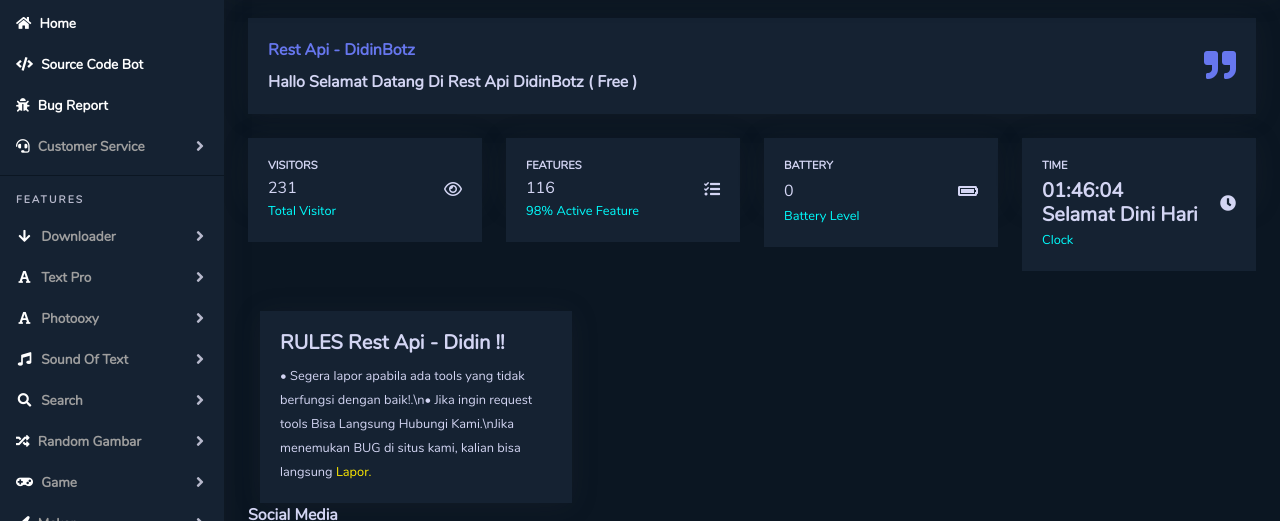
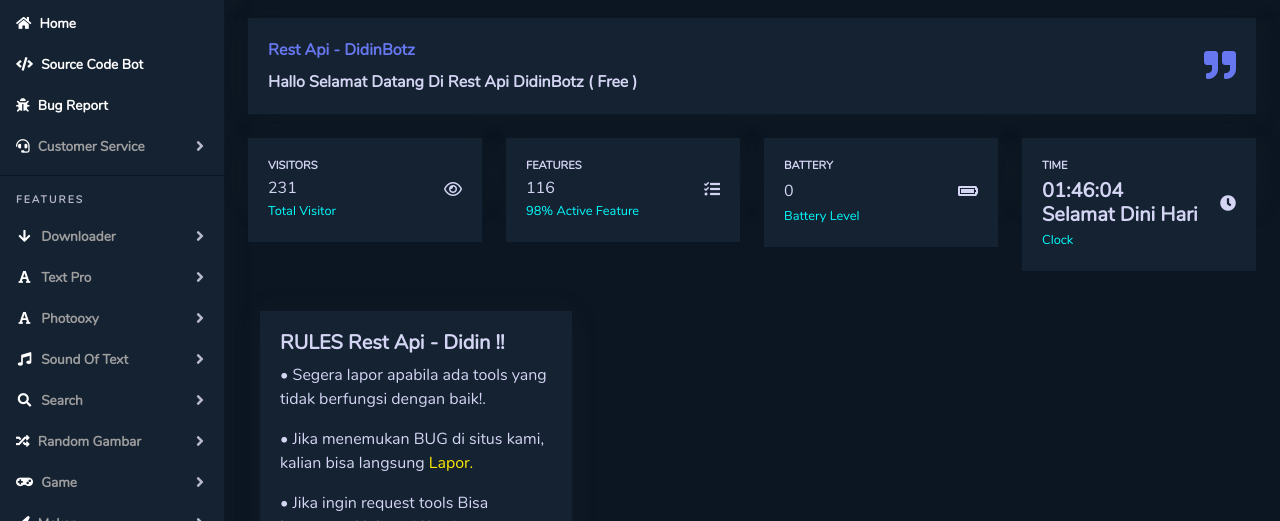
Before and after one commit to DidinDev/anjayalok, a plain HTML site: page view/docs.html in a window 1280 px wide. Shown: the part 76-597 px from the top of the page. Drawn offline with Linux system fonts and the light colour scheme; files that its build step writes are made by us from their sources; no server answers; files whose address does not match are found by name; a web font is replaced by a local one.

Commit message:
Add files via upload

```diff
--- a/view/docs.html
+++ b/view/docs.html
@@ -497,8 +497,10 @@
                 <div class="card">
                   <div class="card-body">
                     <h5><b>RULES Rest Api - Didin !!</b></h5>
-                      <small id="statistic">• Segera lapor apabila ada tools yang tidak berfungsi dengan baik!.\n• Jika ingin request tools Bisa Langsung Hubungi Kami.\nJika menemukan BUG di situs kami, kalian bisa langsung <a href="https://wa.me/6281545463585" target="_blank" style="color: rgb(255, 234, 0);">Lapor.</a></small>
-                    </div>
+                        <p>• Segera lapor apabila ada tools yang tidak berfungsi dengan baik!.</p>
+						<p>• Jika menemukan BUG di situs kami, kalian bisa langsung <a href="https://wa.me/6281545463585" target="_blank" style="color: rgb(255, 234, 0);">Lapor.</a>
+						<p>• Jika ingin request tools Bisa Langsung Hubungi Kami.</p>
+				  </div>
                   </div>
                   </div>
 
```
